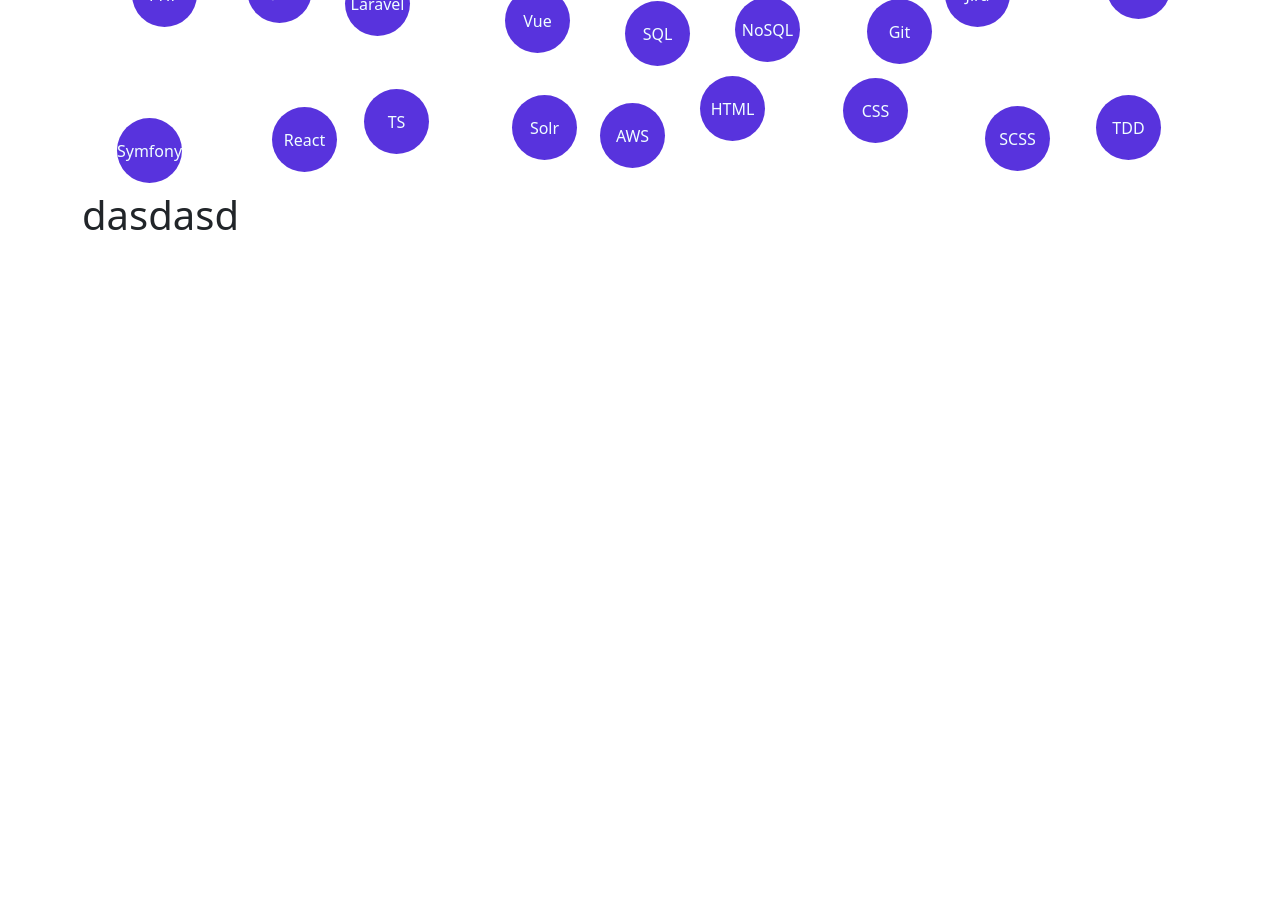
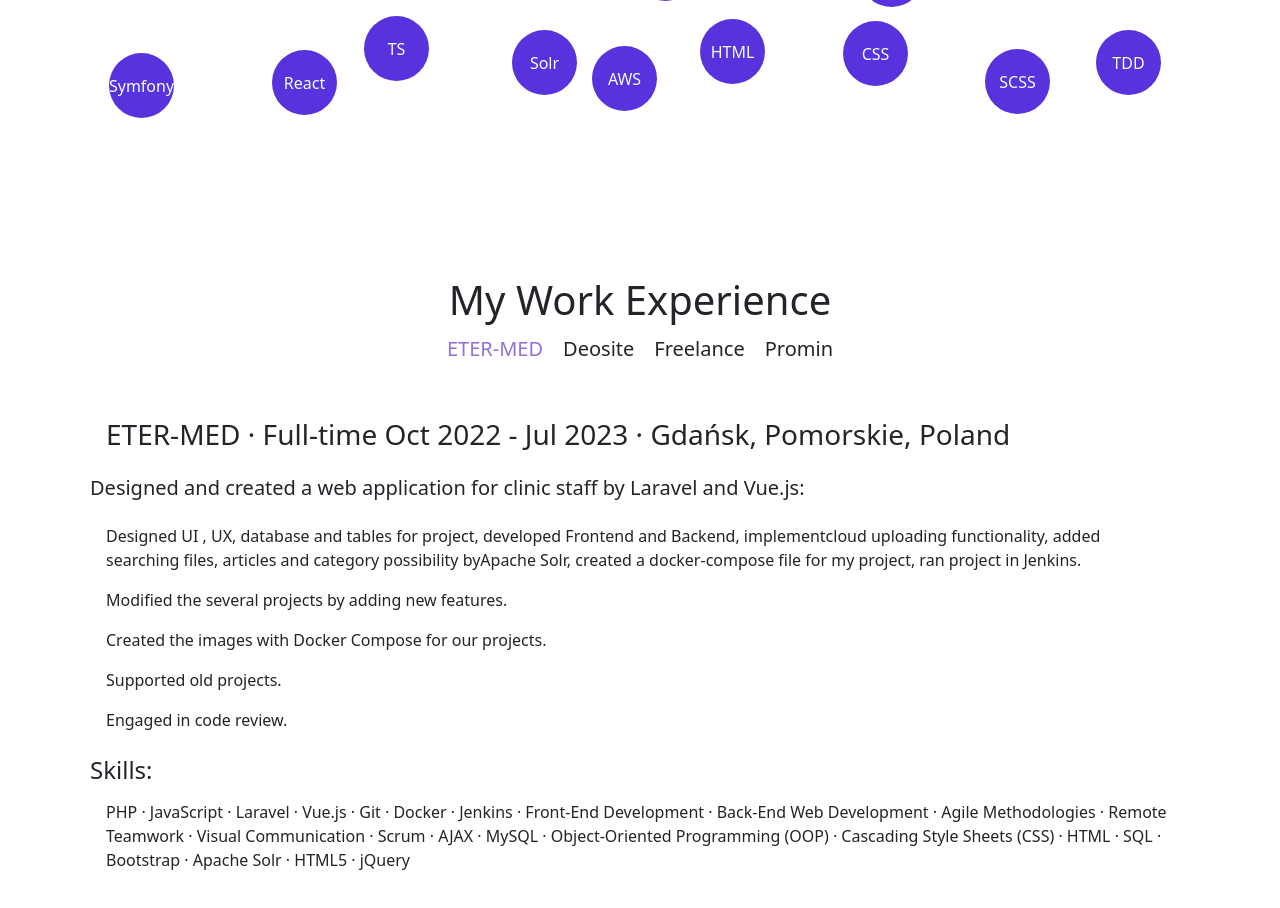
Before and after one commit to snowfallen/new-portfolio, a Vue app: page / in a window 1280 px wide. Shown: the part 1040-1948 px from the top of the page. Before the commit the page ends 1287 px from the top, so only its background shows below. Built offline with nearby package versions, Linux system fonts and the light colour scheme.

Commit message:
fix height

```diff
--- a/src/components/AppHeader.vue
+++ b/src/components/AppHeader.vue
@@ -1,5 +1,5 @@
 <template>
-  <header style="height: 2000px">
+  <header>
     <div id="top-nav">
       <menu class="header__nav d-none d-md-block">
         <ul class="header__ul d-flex justify-content-center">
--- a/src/components/AppMain.vue
+++ b/src/components/AppMain.vue
@@ -23,7 +23,4 @@
 </script>
 
 <style scoped>
-.wrapper {
-  padding-top: 65px;
-}
 </style>
--- a/src/components/blocks/MyJobHistories.vue
+++ b/src/components/blocks/MyJobHistories.vue
@@ -1,15 +1,197 @@
 <template>
-  <div class="container">
-    <h1>dasdasd</h1>
+  <div id="experience">
+    <div class="container mb-5">
+      <h1 class="text-center">My Work Experience</h1>
+      <nav>
+        <menu>
+          <li @click="this.changeSlide(0)" class="nav-item">
+            ETER-MED
+          </li>
+          <li @click="this.changeSlide(1)" class="nav-item">
+            Deosite
+          </li>
+          <li @click="this.changeSlide(2)" class="nav-item">
+            Freelance
+          </li>
+          <li @click="this.changeSlide(3)" class="nav-item">
+            Promin
+          </li>
+        </menu>
+      </nav>
+      <div class="exp">
+        <div class="carousel">
+          <MyJobHistory v-for="experience in experiences" :key="experience" :experience="experience"/>
+        </div>
+      </div>
+    </div>
   </div>
 </template>
 
 <script lang="ts">
-export default {
-  name: "MyJobHistories"
+import {defineComponent} from "vue";
+import MyJobHistory from "@/components/blocks/MyJobHistory.vue";
+interface Experience {
+  titles: string;
+  baseInfos: string;
+  experienceSummary: string;
+  experienceDescription: string[][];
+  skills: string;
 }
+
+interface Experiences {
+  experiences: Experience[];
+}
+export default defineComponent({
+  name: "MyJobHistories",
+  components: {
+    MyJobHistory
+  },
+
+  data(): Experiences {
+    return {
+      experiences: [
+        {
+          titles:'Junior Full Stack Developer',
+          baseInfos: 'ETER-MED · Full-time Oct 2022 - Jul 2023 · Gdańsk, Pomorskie, Poland',
+          experienceSummary: 'Designed and created a web application for clinic staff by Laravel and Vue.js:',
+          experienceDescription: [
+              ['Designed UI , UX, database and tables for project, developed Frontend and Backend, implement' +
+              'cloud uploading functionality, added searching files, articles and category possibility by' +
+              'Apache Solr, created a docker-compose file for my project, ran project in Jenkins.'],
+              ['Modified the several projects by adding new features.'],
+              ['Created the images with Docker Compose for our projects.'],
+              ['Supported old projects.'],
+              ['Engaged in code review.']
+          ],
+          skills: 'PHP · JavaScript · Laravel · Vue.js · Git · Docker · Jenkins · Front-End Development · Back-End Web Development · Agile Methodologies · Remote Teamwork · Visual Communication · Scrum · AJAX · MySQL · Object-Oriented Programming (OOP) · Cascading Style Sheets (CSS) · HTML · SQL · Bootstrap · Apache Solr · HTML5 · jQuery',
+        },
+        {
+          titles: 'Intern Backend Developer',
+          baseInfos: 'Deosite / creating desire · Full-time Jan 2022 - Sep 2022 · Gdańsk, Pomorskie, Poland',
+          experienceSummary: 'Engaged in the development and modification of online stores:',
+          experienceDescription: [
+              ['Created a Magento 2 module to simplify the work of the admin with discount coupons'],
+              ['Made the email templates for Magento 2.'],
+              ['Modifieded a Magento 2 module for delivery and shipping'],
+              ['Created more than 100 new products templates to eBay shop using M2E Pro plugin for Magento 2'],
+              ['Created a simple Symfony Controllers , Helpers, Twig templates and other components']
+          ],
+          skills: 'PHP · JavaScript · Symfony Framework · Git · Docker · Front-End Development · Back-End Web Development · Agile Methodologies · Remote Teamwork · Visual Communication · Written Communication · Scrum · AJAX · MySQL · Object-Oriented Programming (OOP) · Cascading Style Sheets (CSS) · HTML · SQL · Magento 2 · jQuery'
+        },
+        {
+          titles: 'Freelance Programmer',
+          baseInfos: 'Freelance May 2021 - Oct 2022',
+          experienceSummary: 'Made many different web projects:',
+          experienceDescription: [
+              ['Converted from figma , psd and other formats into semantic, accessible and valid HTML templates with HTML5, CSS3 (SCSS) and JS'],
+              ['Created a backend with PHP and built a full featured web app with Laravel + Vue.js']
+          ],
+          skills: 'PHP · JavaScript · Laravel · Vue.js · Git · Docker · Jenkins · Front-End Development · Back-End Web Development · Remote Teamwork · Written Communication · AJAX · MySQL · Cascading Style Sheets (CSS) · HTML · SQL · Gulp.js · Scss · Bootstrap · SASS · HTML5 · jQuery',
+        },
+        {
+          titles: 'Internet Network Specialist and System Administrator',
+          baseInfos: 'AUTO COOPERATIVE "Promin" · Full-time Jan 2016 - Jun 2018 · Cherkasy, Cherkasy, Ukraine',
+          experienceSummary: 'Administration of computers and Internet networks:',
+          experienceDescription: [
+              ['Brought fibre to residential buildings'],
+              ['Connected the clients\' computer to the using PPPoE'],
+              ['Engaged in administration of computers with Linux and Windows operating systems.'],
+              ['Set up the clients\' computer']
+          ],
+          skills: 'Visual Communication · Cascading Style Sheets (CSS) · HTML · SQL · Linux · Network Administration · System Administration · Computer Hardware · Transmission Control Protocol (TCP) · Windows · Internet Protocol Suite (TCP/IP) · PPPoE'
+        }
+      ]
+    }
+  },
+  methods: {
+    changeSlide(index: number): void {
+      const carousel = document.querySelector('.carousel') as HTMLElement;
+      carousel.style.transform = `translateX(-${index * 100}%)`;
+
+      const navItems = document.querySelectorAll('.nav-item');
+      navItems.forEach(item => item.classList.remove('active'));
+      navItems[index].classList.add('active');
+    }
+  },
+  mounted() {
+    window.addEventListener('scroll', function () {
+      const navItems = document.querySelectorAll('.nav-item');
+      const sections = document.querySelectorAll('.item');
+
+      let currentSectionIndex = 0;
+      for (let i = 0; i < sections.length; i++) {
+        const rect = (sections[i] as HTMLElement).getBoundingClientRect();
+        if (rect.top <= 0) {
+          currentSectionIndex = i;
+        }
+      }
+
+      navItems.forEach(item => item.classList.remove('active'));
+      navItems[currentSectionIndex].classList.add('active');
+    });
+  }
+})
 </script>
 
 <style scoped>
+* {
+  margin: 0;
+  padding: 0;
+  box-sizing: border-box;
+  text-decoration: none;
+  list-style: none;
+}
+#experience {
+  width: 100vw;
+  height: 100%;
+  justify-content: center;
+  display: flex;
+  padding-top: 150px;
+}
+.container {
+  width: 100%;
+  height: 100%;
+  display: flex;
+  flex-direction: column;
+}
 
+nav {
+  width: 100%;
+  height: 10%;
+}
+
+nav menu {
+  display: flex;
+  justify-content: center;
+}
+
+nav menu li {
+  font-size: 20px;
+  padding: 10px;
+  cursor: pointer;
+}
+
+.exp {
+  width: 100%;
+  height: 90%;
+  overflow: hidden;
+}
+
+.exp .carousel {
+  display: flex;
+  transition: transform 0.5s ease-in-out;
+  backface-visibility: hidden;
+}
+
+.exp .carousel .item {
+  padding: 20px;
+  min-width: 100%;
+}
+.nav-item {
+  transition: 0.6s;
+}
+.active {
+  color: mediumpurple;
+  transition: 0.6s;
+}
 </style>
--- a/src/components/blocks/MyJobHistory.vue
+++ b/src/components/blocks/MyJobHistory.vue
@@ -1,10 +1,34 @@
 <template>
-  <div class="skill">PHP</div>
+  <div class="item">
+    <h2 class="text-center">
+      {{experience['title']}}
+    </h2>
+    <h3 class="p-3">
+      {{experience['baseInfos']}}
+    </h3>
+    <h5 class="pb-2">{{experience['experienceSummary']}}</h5>
+    <ul class="px-3">
+      <li class="py-2" v-for="experienceDescription in experience['experienceDescription']" :key="experienceDescription">
+        {{experienceDescription[0]}}
+      </li>
+    </ul>
+    <h4>Skills:</h4>
+    <p class="py-2 px-3">
+      {{experience['skills']}}
+    </p>
+  </div>
+
 </template>
 
 <script lang="ts">
 export default {
-  name: "MyJobHistory"
+  name: "MyJobHistory",
+  props: {
+    experience: {
+      type: Array,
+      required: true
+    }
+  }
 }
 </script>
 
```
